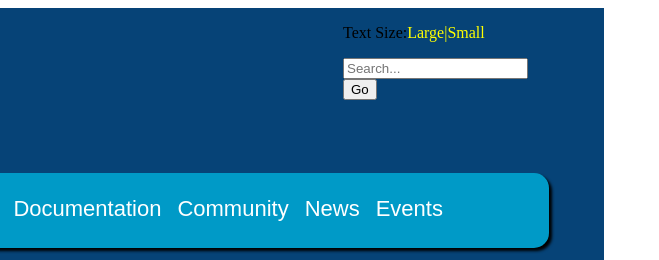
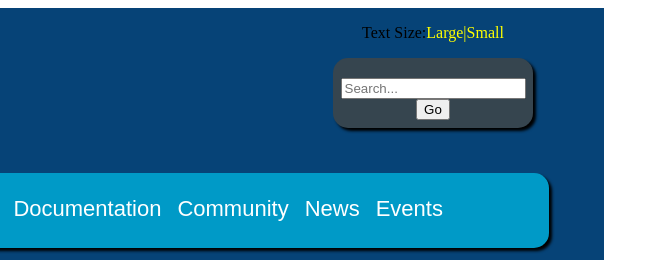
Before and after one commit to ewnike/pythonpage_homework, a plain HTML site: page site/index.html in a window 1280 px wide. Shown: the top 260 px of the page, 354-1013 px from the left. Drawn offline with Linux system fonts and the light colour scheme.

Commit message:
search bar

```diff
--- a/site/index.html
+++ b/site/index.html
@@ -11,11 +11,11 @@
     <div id= "header">
       <img id = "python_logo"  src="python.png" alt = "python logo" >
         <div id = "search-button">
-          <p>Text Size:<span style="color:yellow">Large|Small</span></p>
-            <form class="formsettings">
+          <p>Text Size:<span class="yellow">Large|Small</span></p>
+            <div id ="formsettings">
               <input type="text"  placeholder="Search..." required>
               <input type="button" value="Go">
-            </form>
+            </div>
           </div>
         </div>
       <div id = "Button-Bar">
--- a/site/style.css
+++ b/site/style.css
@@ -17,19 +17,27 @@
   display:inline-block;
 }
 
-#top-text{
-  vertical-align: top;
-  display:inline-block;
-  margin-left: 360px;
-  margin-top: 15px;
-}
-
 #search-button {
   height: 100px;
   width:200px;
+  text-align: center;
   vertical-align: top;
   display:inline-block;
-  margin-left: 355px;
+  margin-left: 345px;
+}
+
+.yellow{
+  color: yellow;
+}
+
+#formsettings{
+  background-color: #36454F;
+  border-radius: 15px;
+  padding-top: 20px;
+  height:50px;
+  width: 200px;
+  box-shadow: 3px 3px 3px black;
+
 }
 
 #Button-Bar{
```
